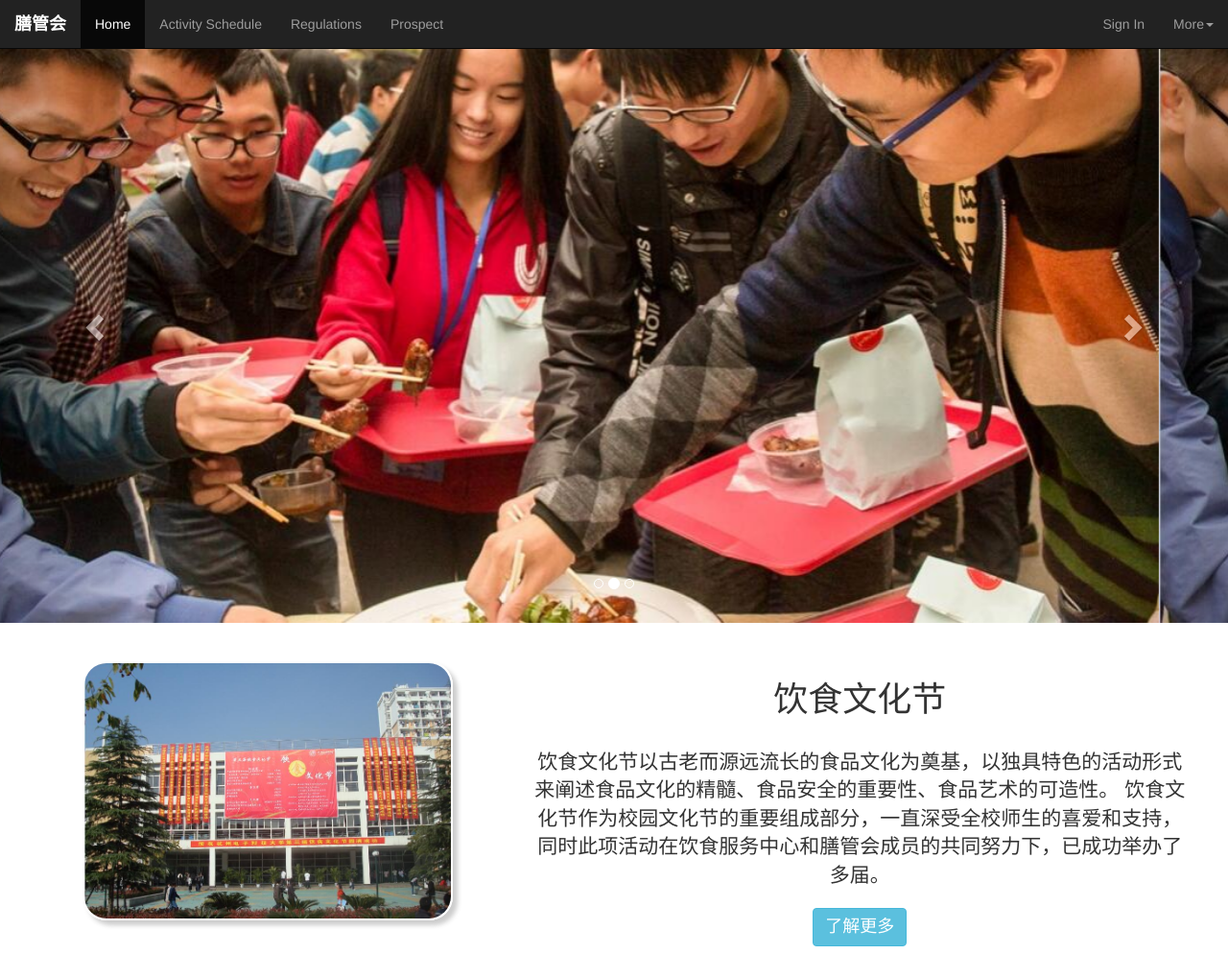
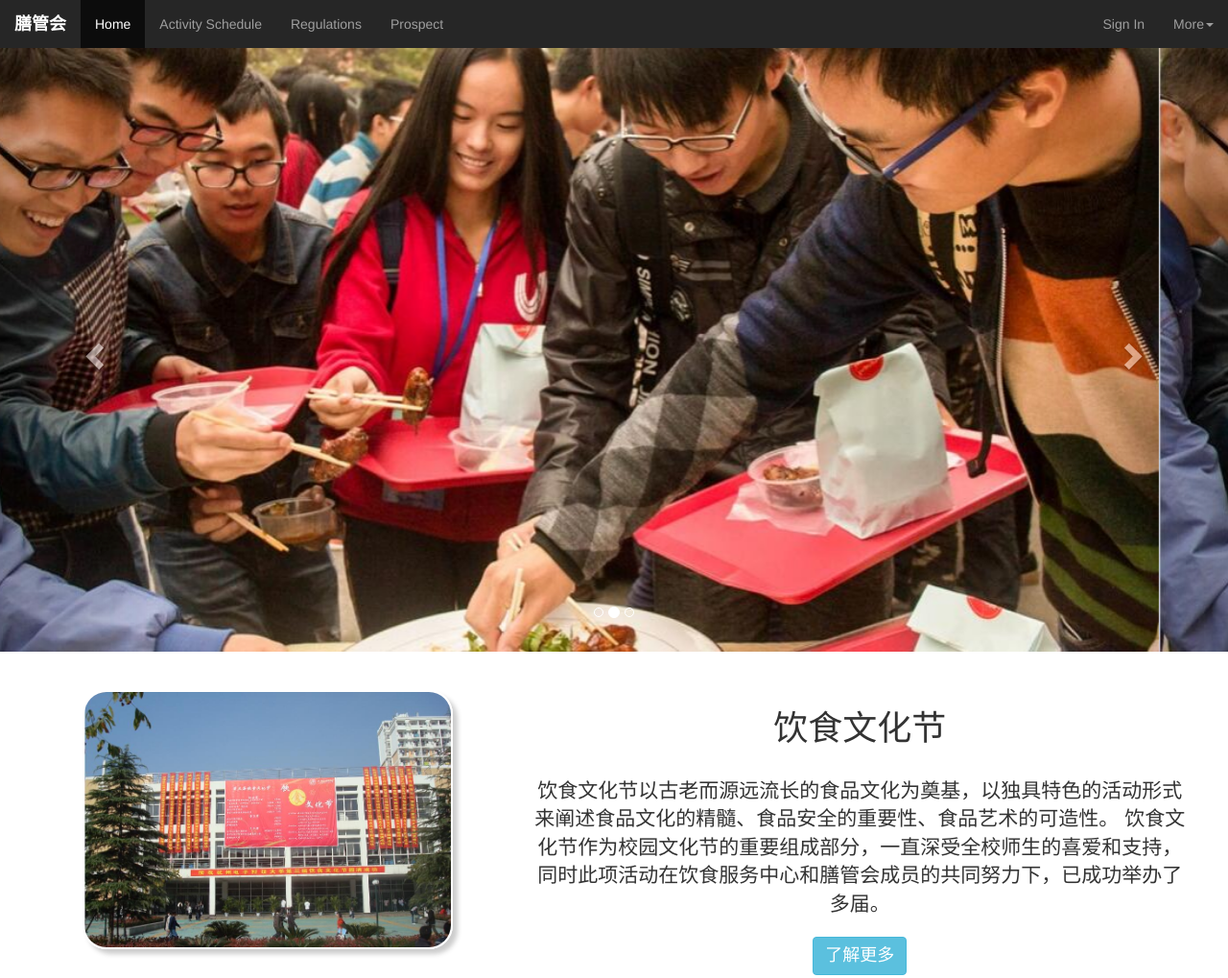
Before and after one commit to Barry215/sgh, a plain HTML site: page index.html in a window 1280 px wide. Shown: the top 1019 px of the page at 96% size. Drawn offline with nearby package versions, Linux system fonts and the light colour scheme.

Commit message:
解决了导航栏遮挡内容的问题

```diff
--- a/css/custom.css
+++ b/css/custom.css
@@ -33,15 +33,14 @@
     /*color: #ffffff;*/
 /*}*/
 
-/*.navbar-background{*/
-     /*background-color:#3B434D;*/
-     /*opacity: 0.9;*/
-     /*border: none;*/
+.navbar-background{
+     opacity: 0.98;
+     border: none;
+}
+
+/*.marg{*/
+    /*margin-top: 50px;*/
 /*}*/
-
-.marg{
-    margin-top: 50px;
-}
 
 .img_scale{
     width: 100%;
--- a/index.html
+++ b/index.html
@@ -13,7 +13,7 @@
     <!--<script src="js/jquery-3.1.0.min.js"></script>-->
     <!--<script src="js/bootstrap.min.js"></script>-->
 
-    cdn加速
+    <!--cdn加速-->
     <link rel="stylesheet" href="http://cdn.bootcss.com/bootstrap/3.3.0/css/bootstrap.min.css">
 
     <link rel="stylesheet" href="css/custom.css">
@@ -23,28 +23,6 @@
     <script src="http://cdn.bootcss.com/bootstrap/3.3.0/js/bootstrap.min.js"></script>
 </head>
 <body>
-
-    <!--<nav class="nav navbar-background" role="navigation">-->
-        <!--<div class="navbar-header">-->
-            <!--<a href="index.html"><img src="img/sgh_logo_head.png" height="50px" width="70px" style="padding-left: 20px; margin-top: -10px"></a>-->
-            <!--<a href="index.html"><img src="img/sgh_logo.png" height="90px" width="180px" style="margin-left: -5px"></a>-->
-        <!--</div>-->
-        <!--<ul class="navbar-position">-->
-            <!--<li>-->
-                <!--<a href="index.html">Activity Schedule</a>-->
-            <!--</li>-->
-            <!--<li>-->
-                <!--<a href="index.html">Regulations</a>-->
-            <!--</li>-->
-            <!--<li>-->
-                <!--<a href="index.html">Prospect</a>-->
-            <!--</li>-->
-            <!--<li>-->
-                <!--<button class="btn btn_sign">Sign in</button>-->
-            <!--</li>-->
-        <!--</ul>-->
-    <!--</nav>-->
-
     <nav class="navbar navbar-inverse navbar-background navbar-fixed-top" role="navigation">
         <div class="container-fluid">
             <div class="navbar-header">
@@ -84,7 +62,7 @@
         </div>
     </nav>
 
-    <div class="container-fluid" style="margin: 0 -15px">
+    <div class="container-fluid" style="margin: 50px -15px 0 -15px">
         <div class="row">
             <div class="col-xs-12 col-sm-12 col-md-12">
                 <div id="myCarousel" class="carousel slide" data-ride="carousel">
```
